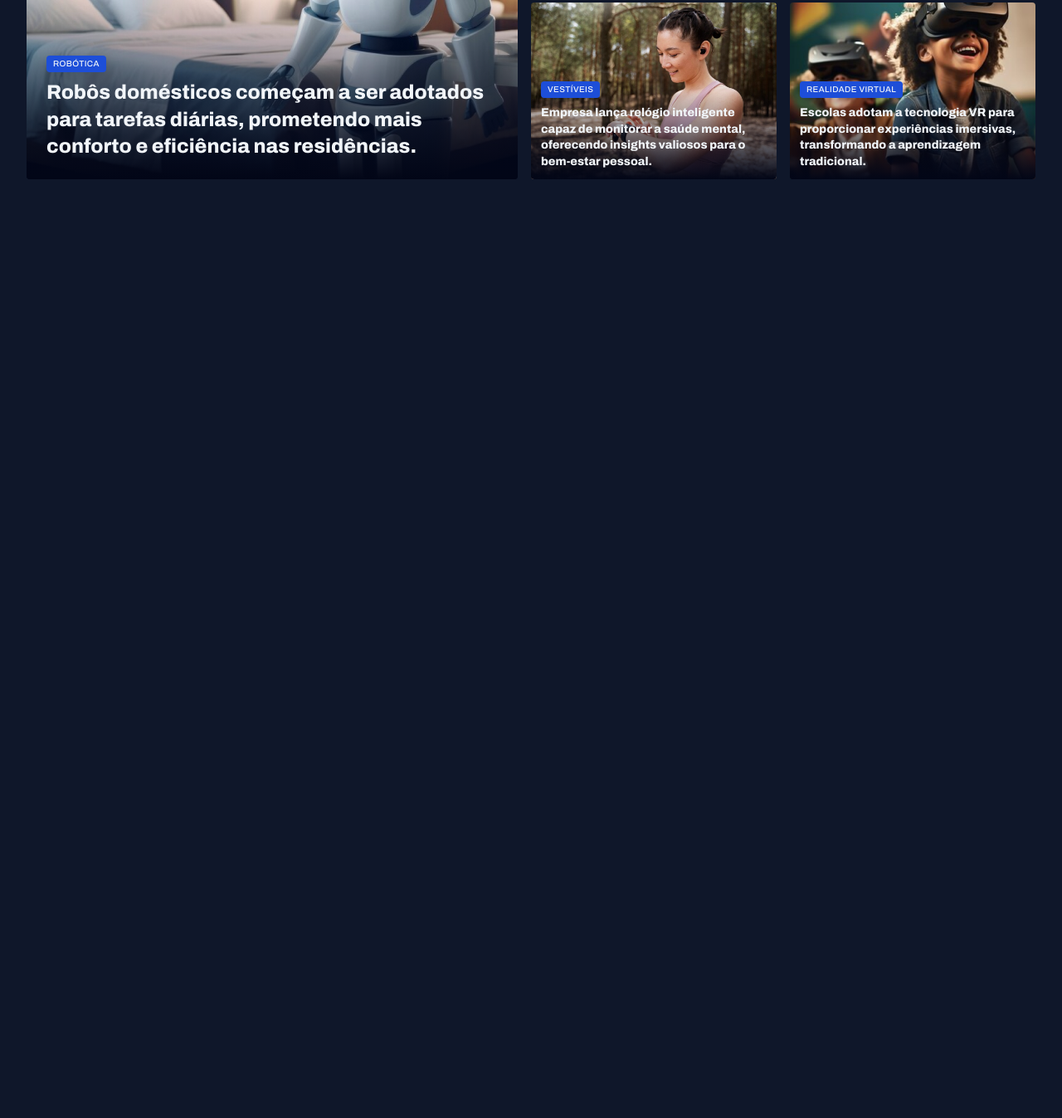
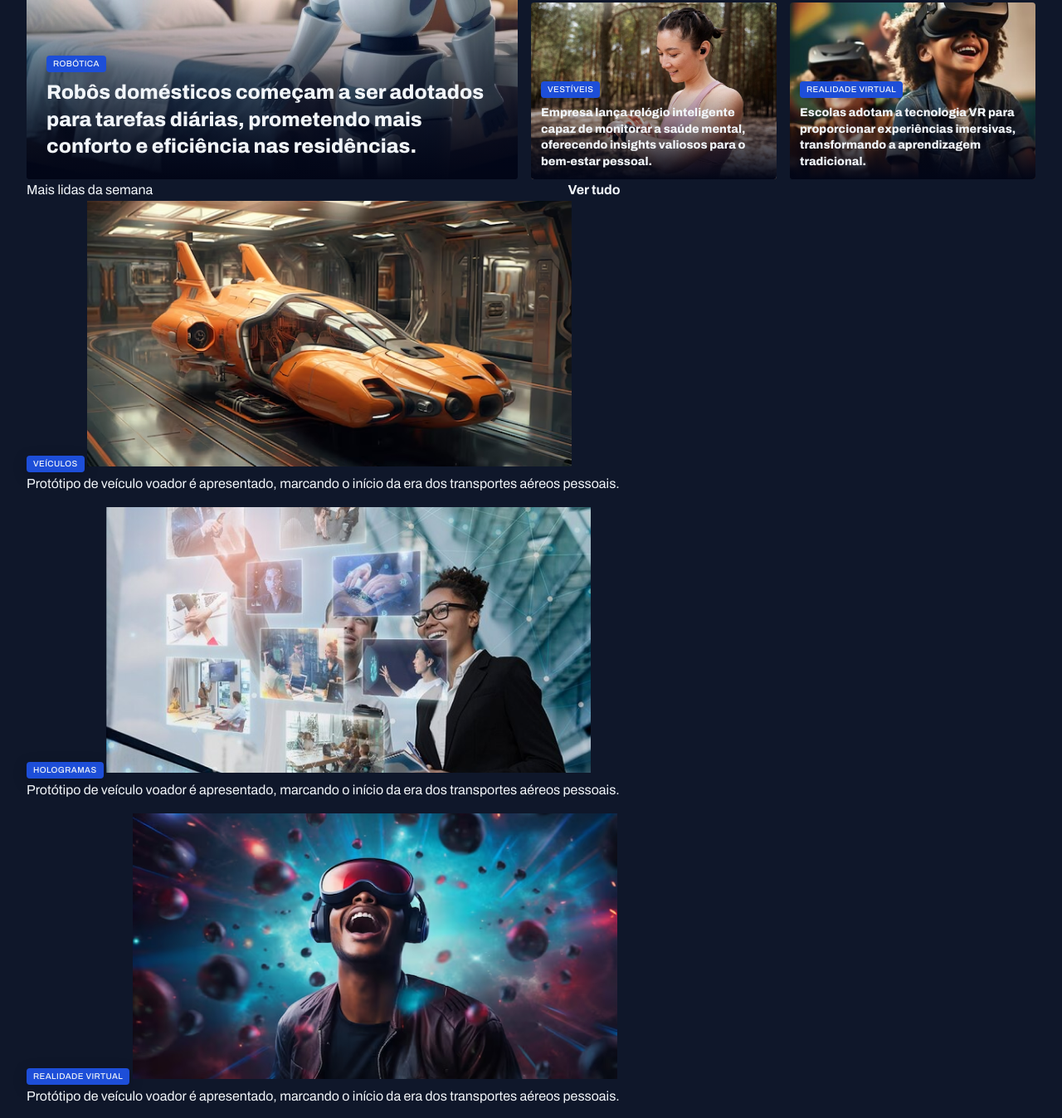
Before and after one commit to VictorBSz/technews, a plain HTML site: page index.html in a window 1280 px wide. Shown: the part 387-1734 px from the top of the page at 83% size. Before the commit the page ends 800 px from the top, so only its background shows below. Drawn offline with Linux system fonts and the light colour scheme.

Commit message:
added weekly section

```diff
--- a/index.html
+++ b/index.html
@@ -94,6 +94,50 @@
                 </figure>
             </div>
         </section>
+
+        <section id="weekly">
+            <header class="grid grid-flow-col">
+                <h3>Mais lidas da semana</h3>
+                <a href="#" class="grid grid-flow-col">
+                    <strong>Ver tudo</strong>
+                    <span></span>
+                </a>
+            </header>
+
+            <div class="grid gap-16">
+                <figure>
+                    <span class="content-tag">Veículos</span>
+                    <img src="assets/images/Image 06.png">
+                    <p>
+                        Protótipo de veículo voador é apresentado, marcando o início da era dos transportes aéreos pessoais.
+                    </p>
+                </figure>
+
+                <figure>
+                    <span class="content-tag">Hologramas</span>
+                    <img src="assets/images/Image 07.png">
+                    <p>
+                        Protótipo de veículo voador é apresentado, marcando o início da era dos transportes aéreos pessoais.
+                    </p>
+                </figure>
+
+                <figure>
+                    <span class="content-tag">Realidade Virtual</span>
+                    <img src="assets/images/Image 08.png">
+                    <p>
+                        Protótipo de veículo voador é apresentado, marcando o início da era dos transportes aéreos pessoais.
+                    </p>
+                </figure>
+
+                <figure>
+                    <span class="content-tag">Internet</span>
+                    <img src="assets/images/Image 09.png">
+                    <p>
+                        Protótipo de veículo voador é apresentado, marcando o início da era dos transportes aéreos pessoais.
+                    </p>
+                </figure>
+            </div>
+        </section>
     </main>
 
 </body>
```
